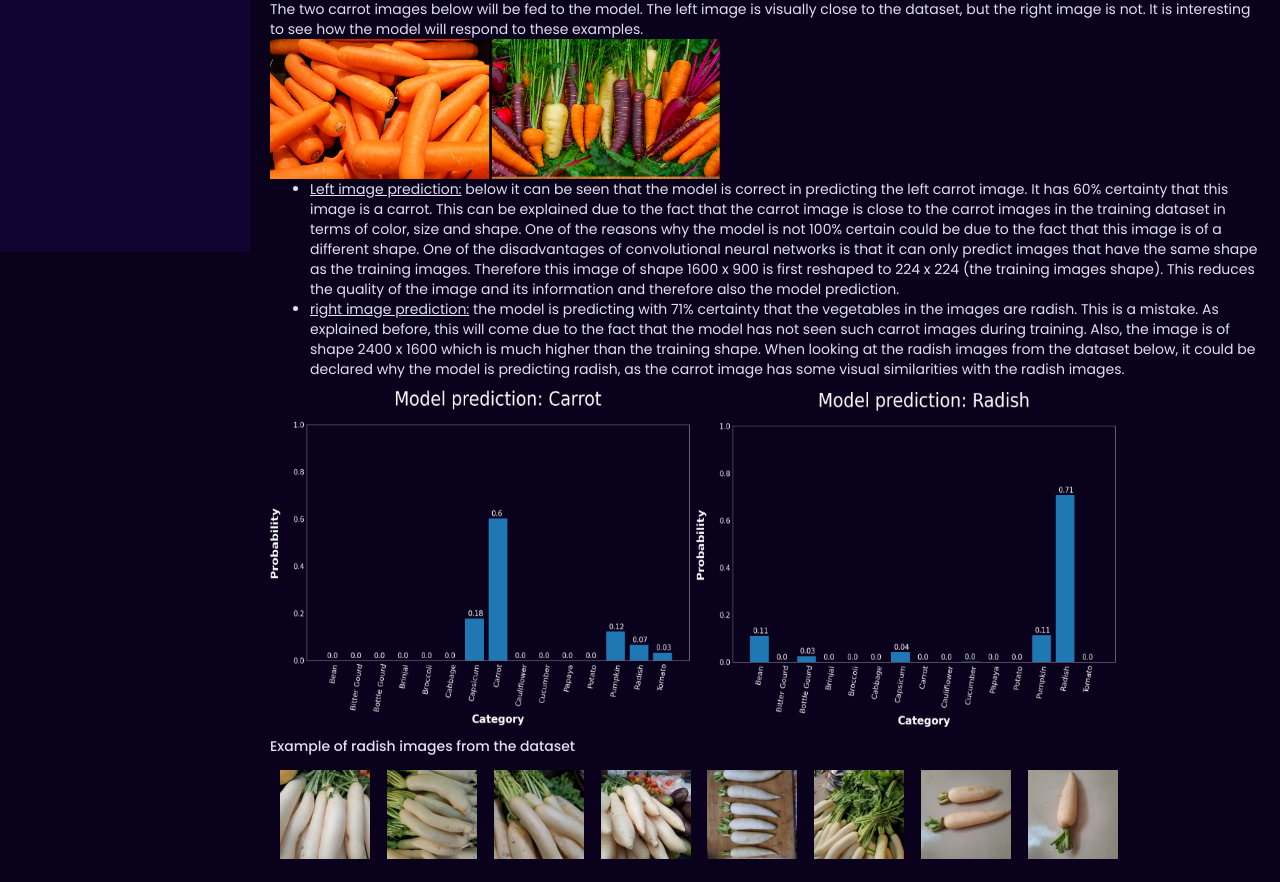
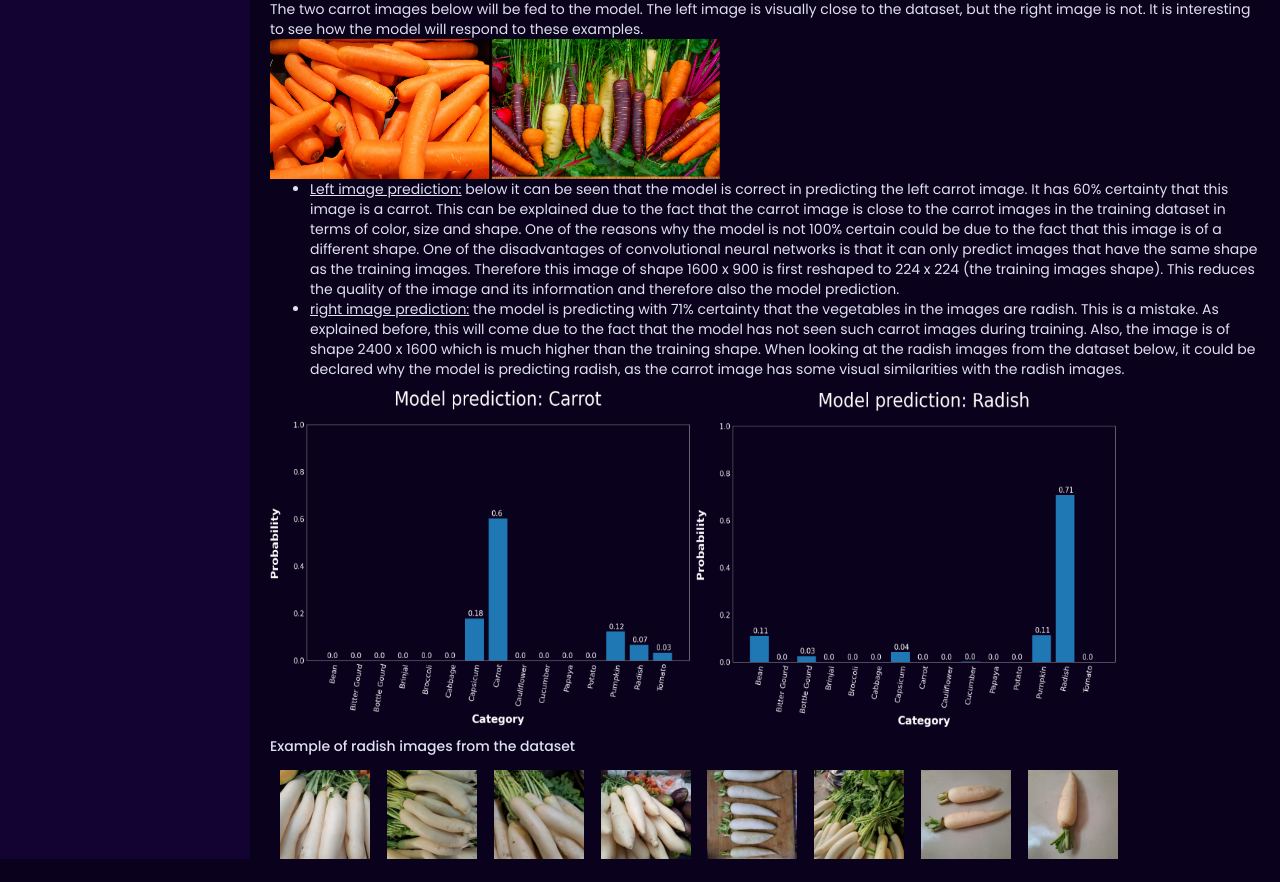
Before and after one commit to boeboska/website, a Flask app: page /model_fail in a window 1280 px wide. Shown: the part 548-1430 px from the top of the page. Run offline with Flask 2, Linux system fonts and the light colour scheme; some libraries are stand-ins or nearby versions.

Commit message:
extended sidebar

```diff
--- a/static/css/contact.css
+++ b/static/css/contact.css
@@ -3,3 +3,8 @@
     background-color: #0a011c;
     color: #dfe0f0;
 }
+
+.contact_page #sidebar{
+    padding-bottom: 400px;
+
+}
--- a/static/css/model_fail.css
+++ b/static/css/model_fail.css
@@ -3,3 +3,8 @@
     background-color: #0a011c;
     color: #dfe0f0;
 }
+
+.model_fail_page #sidebar{
+    padding-bottom: 1000px;
+
+}
```
Also changed, not shown: static/imgs/feature_maps/carrot_2.png (added), static/imgs/html_imgs/volunteer.PNG (added), static/imgs/model_prediction/model_prediction_carrot_2.png (added), 1 other file.
